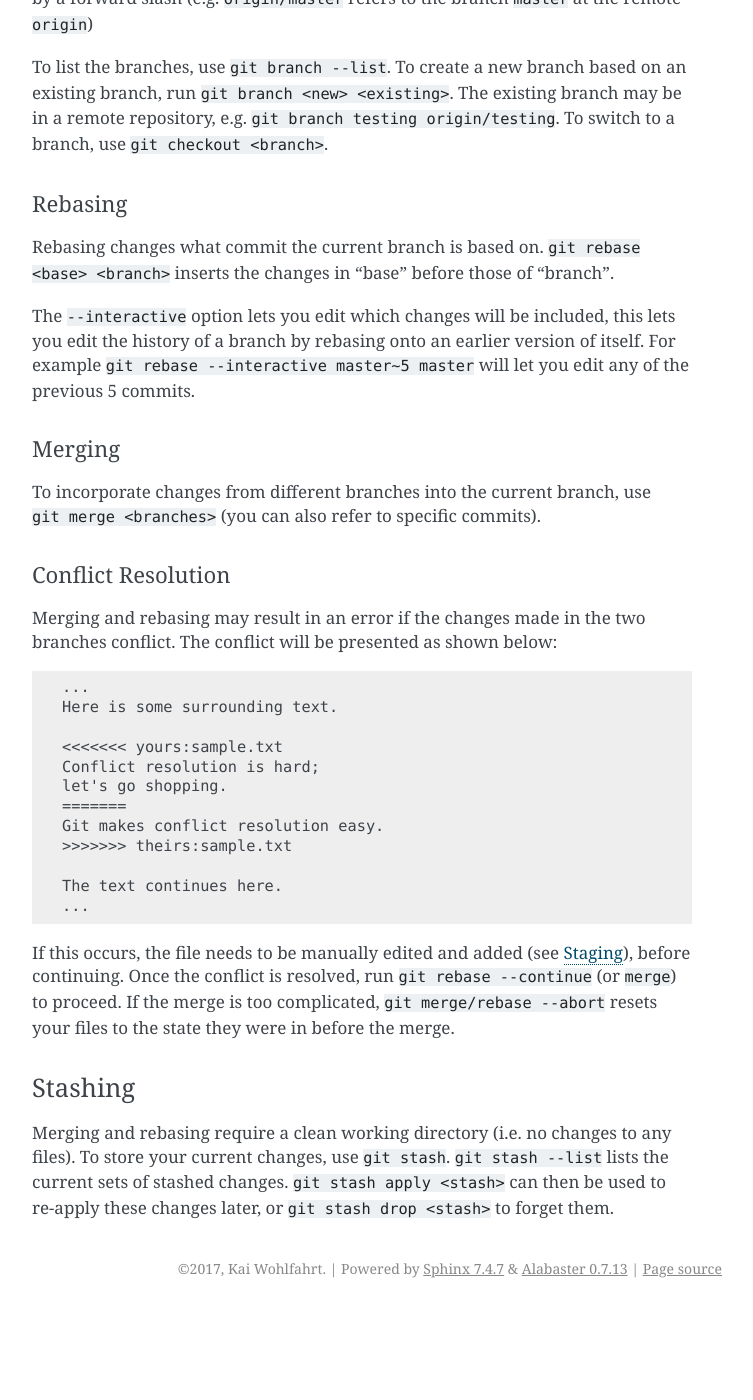
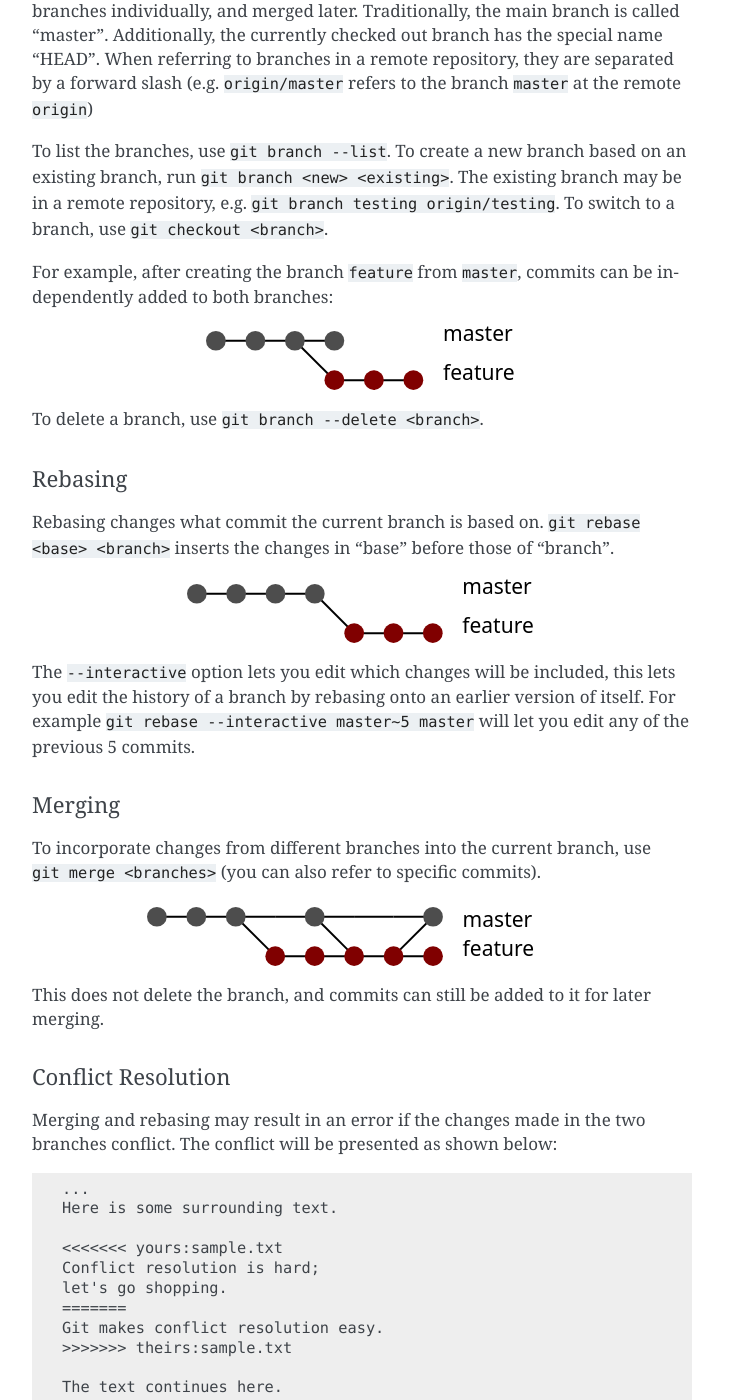
Before and after one commit to kwohlfahrt/computer-notes, a Sphinx documentation site: the page built from documentation/guides/git/index.rst, in a window 1280 px wide and 1400 px high, scrolled down 2927 px. Shown: the whole window, without its empty margins (388-1141 px from the left). Built offline with Sphinx 7.4.7, drawn with Linux system fonts in a browser that asks for light colours; before the commit the page ends 4235 px from its top, so only the background shows below that; some of the changed text lies outside the part shown.

Commit message:
Git pictures
Add some images to git. Not sure if it adds much, but we'll see about feedback.

```diff
--- a/documentation/guides/git.rst
+++ b/documentation/guides/git/index.rst
@@ -94,6 +94,12 @@ When you are happy with the changes in the staging area, commit them with ``git
 commit``. This will prompt you to write a description of the changes, and then
 create a commit containing the message and the changes. These changes can now be
 pulled from your repository, or pushed to a remote repository (see `Updating`_).
+A git repository is just a sequence of commits, which can be shown as a set of
+connected dots:
+
+.. image:: commits.svg
+   :align: center
+   :height: 20
 
 Advanced Git
 ++++++++++++
@@ -137,11 +143,24 @@ an existing branch, run ``git branch <new> <existing>``. The existing branch may
 be in a remote repository, e.g. ``git branch testing origin/testing``. To switch
 to a branch, use ``git checkout <branch>``.
 
+For example, after creating the branch ``feature`` from ``master``, commits can
+be independently added to both branches:
+
+.. image:: branch.svg
+   :align: center
+   :height: 64
+
+To delete a branch, use ``git branch --delete <branch>``.
+
 Rebasing
 ~~~~~~~~
 
 Rebasing changes what commit the current branch is based on. ``git rebase <base>
 <branch>`` inserts the changes in "base" before those of "branch".
+
+.. image:: rebase.svg
+   :align: center
+   :height: 64
 
 The ``--interactive`` option lets you edit which changes will be included, this
 lets you edit the history of a branch by rebasing onto an earlier version of
@@ -153,6 +172,13 @@ Merging
 
 To incorporate changes from different branches into the current branch, use
 ``git merge <branches>`` (you can also refer to specific commits).
+
+.. image:: merge.svg
+   :align: center
+   :height: 64
+
+This does not delete the branch, and commits can still be added to it for later
+merging.
 
 Conflict Resolution
 ~~~~~~~~~~~~~~~~~~~
```
Also changed, not shown: documentation/guides/git/branch.svg (added), documentation/guides/git/commits.svg (added), documentation/guides/git/merge.svg (added), documentation/guides/git/rebase.svg (added).
